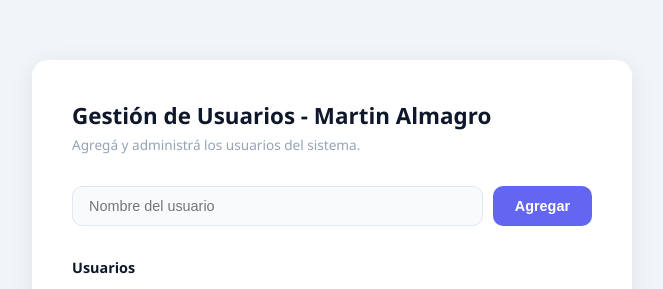
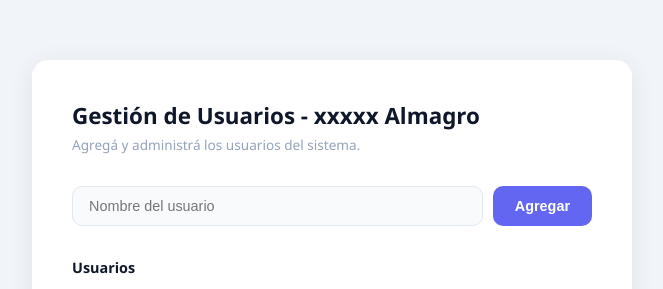
Before and after one commit to joaquin-ias/ias_almagro_api, a Flask app: page / in a window 1280 px wide. Shown: the top 289 px of the page, without its empty margins (308-971 px from the left). Run offline with Flask 3, Linux system fonts and the light colour scheme; data that the repository does not hold is empty.

Commit message:
feat: actualizo

```diff
--- a/app/templates/index.html
+++ b/app/templates/index.html
@@ -196,7 +196,7 @@
   </head>
   <body>
     <div class="container">
-      <h1>Gestión de Usuarios - Martin Almagro</h1>
+      <h1>Gestión de Usuarios - xxxxx Almagro</h1>
       <p class="subtitle">Agregá y administrá los usuarios del sistema.</p>
 
       <div class="form-row">
```
